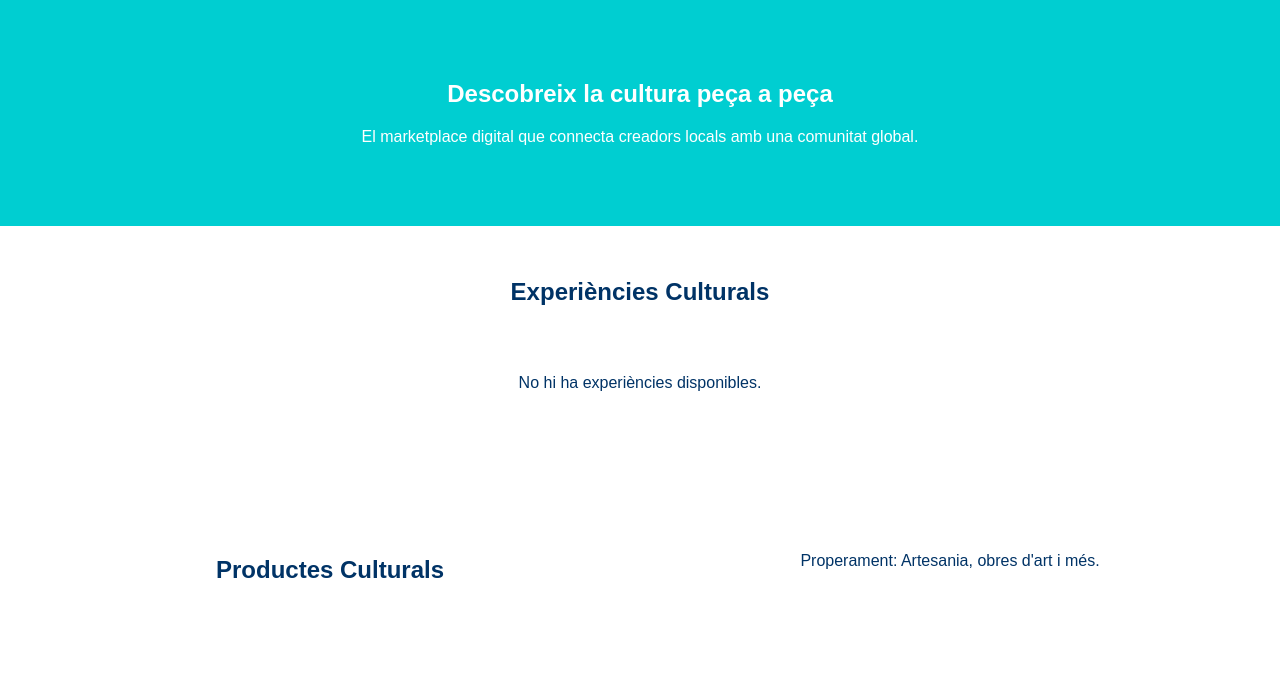
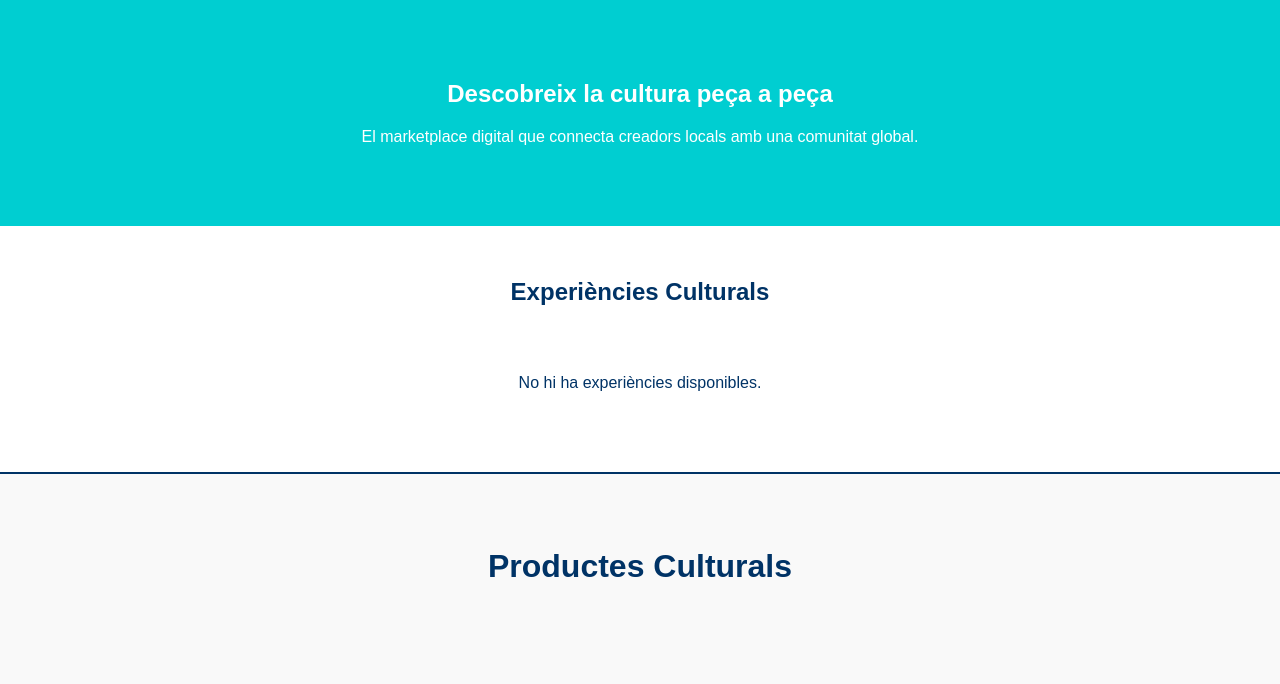
Before and after one commit to mpsn92/mosaik_V.1, a website: page index.html in a window 1280 px wide. Shown: the part 88-772 px from the top of the page. Drawn offline with Linux system fonts and the light colour scheme; no server answers.

```diff
--- a/index.html
+++ b/index.html
@@ -44,16 +44,20 @@
       <section
         id="productes"
         class="grid-container"
-        style="padding-top: 2rem; text-align: center"
+        style="
+          padding: 3rem 2rem;
+          text-align: center;
+          background-color: #f9f9f9;
+          border-top: 2px solid #003366;
+        "
       >
+        <h2 style="margin-bottom: 2rem; color: #003366; font-size: 2rem">
+          Productes Culturals
+        </h2>
         <div id="products-container" class="cards-grid">
-          <h2>Productes Culturals</h2>
-          <p>Properament: Artesania, obres d'art i més.</p>
-
           <!-- Se rellena dinámicamente desde la API -->
         </div>
       </section>
-
       <section
         id="pro"
         class="grid-container"
```
Also changed, not shown: server.js (+23 -16 lines).
